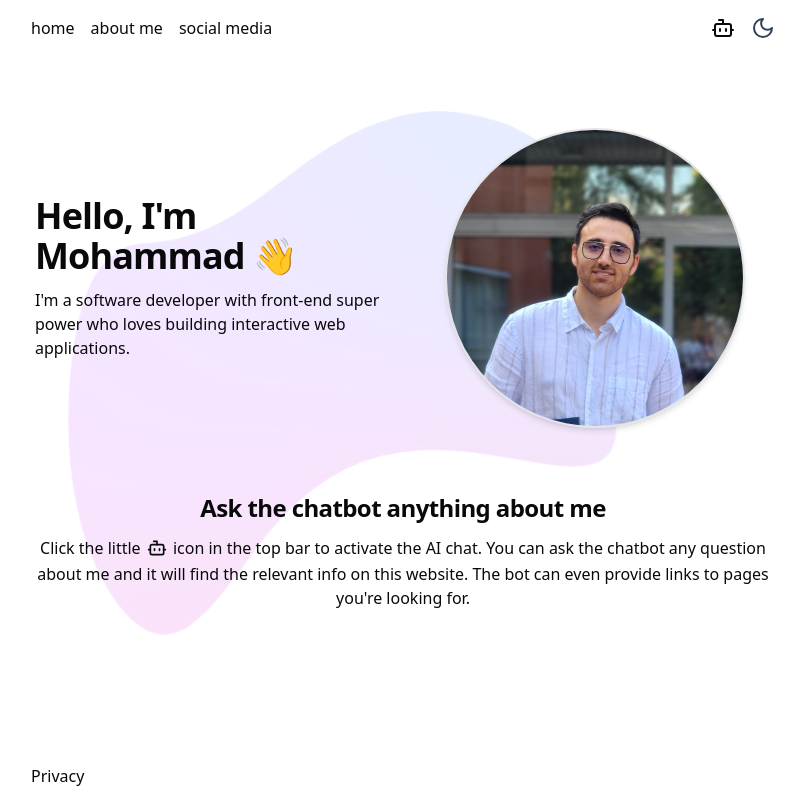
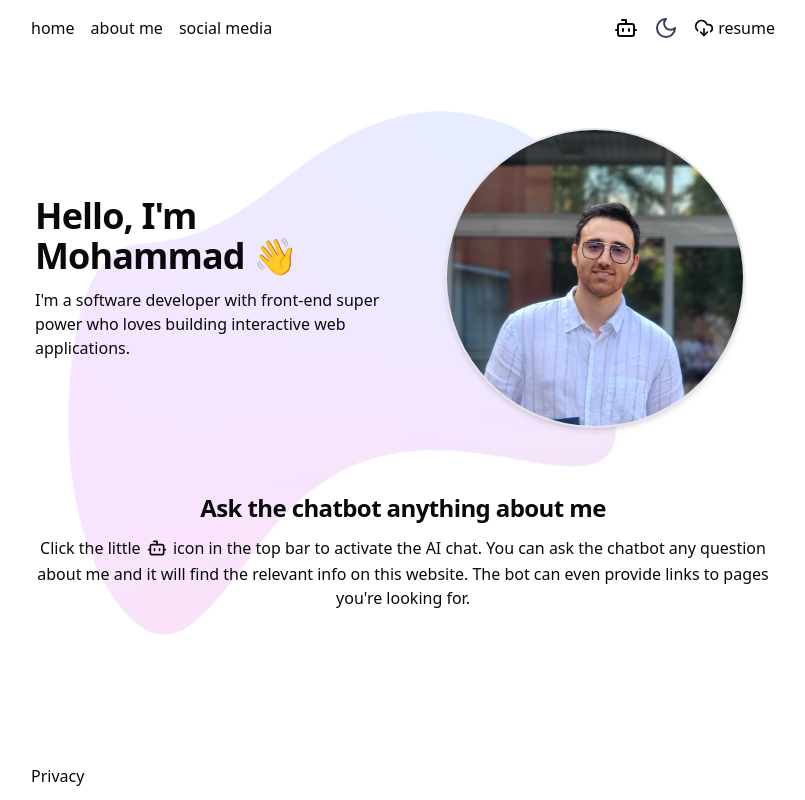
Before and after one commit to mamadfar/ai-portfolio__next, a Next.js app: page / in a window 1280 px wide. Shown: the whole page, without its empty margins (237-1042 px from the left). Built offline with nearby package versions, Linux system fonts and the light colour scheme.

Commit message:
#feat: add download btn for the resume

```diff
--- a/src/components/layout/Navbar.tsx
+++ b/src/components/layout/Navbar.tsx
@@ -1,23 +1,35 @@
-import Link from "next/link"
-import ThemeToggle from "./ThemeToggle"
-import AIChatButton from "../ai/AIChatButton"
+import Link from "next/link";
+import ThemeToggle from "./ThemeToggle";
+import AIChatButton from "../ai/AIChatButton";
+import { DownloadCloud } from "lucide-react";
 
 const Navbar = () => {
   return (
-    <header className='sticky top-0 bg-background'>
-        <div className="max-w-3xl mx-auto flex flex-wrap justify-between gap-3 px-3 py-4">
+    <header className="bg-background sticky top-0">
+      <div className="mx-auto flex max-w-3xl flex-wrap justify-between gap-3 px-3 py-4">
         <nav className="space-x-4 font-medium">
           <Link href="/">home</Link>
           <Link href="/about">about me</Link>
           <Link href="/social">social media</Link>
         </nav>
         <div className="flex items-center gap-4">
-            <AIChatButton/>
-            <ThemeToggle/>
+          <AIChatButton />
+          <ThemeToggle />
+          <Link
+            href="/Mohammad_Farhadi_Frontend_Resume.pdf"
+            download
+            className="inline-flex items-center gap-1 hover:underline"
+            target="_self"
+            rel="noopener noreferrer"
+            aria-label="Download Resume"
+          >
+            <DownloadCloud className="h-5 w-5" />
+            resume
+          </Link>
         </div>
       </div>
     </header>
-  )
-}
+  );
+};
 
-export default Navbar
+export default Navbar;
```
Also changed, not shown: 1 other file (tests, documents, lock files or other folders). Lines whose indentation alone changed are shown as unchanged.
